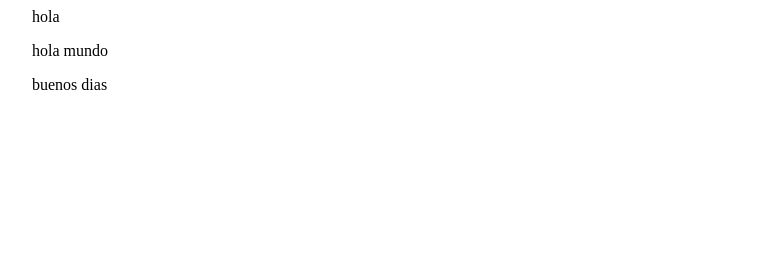
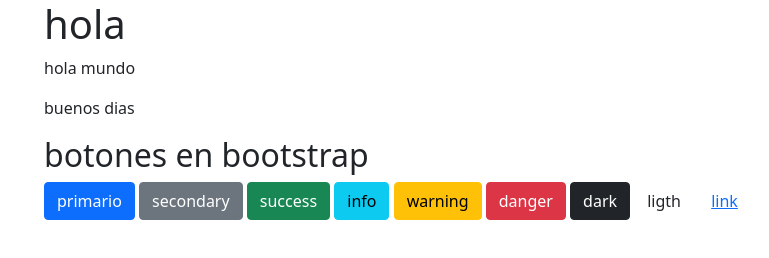
Before and after one commit to JGabriel06/Proyecto, a plain HTML site: page index.html in a window 1280 px wide. Shown: the whole page, without its empty margins (38-807 px from the left). Drawn offline with Linux system fonts and the light colour scheme.

Commit message:
pagina principal

```diff
--- a/index.html
+++ b/index.html
@@ -4,13 +4,25 @@
     <meta charset="UTF-8">
     <meta name="viewport" content="width=device-width, initial-scale=1.0">
     <title>Gabriel</title>
-    <link rel="stylesheet" href="css/bootstrap-grid.min.css">
+    <link rel="stylesheet" href="css/bootstrap.min.css">
 </head>
 <body>
     <div class="container">
-        <hi> hola</hi>
+        <h1> hola</h1>
         <p>hola mundo</p>
         <p>buenos dias</p>
+    </div>
+    <div class="container">
+        <h2>botones en bootstrap</h2>
+        <button type="button" class="btn btn-primary">primario</button>
+        <button type="button" class="btn btn-secondary">secondary</button>
+        <button type="button" class="btn btn-success">success</button>
+        <button type="button" class="btn btn-info">info</button>
+        <button type="button" class="btn btn-warning">warning</button>
+        <button type="button" class="btn btn-danger">danger</button>
+        <button type="button" class="btn btn-dark">dark</button>
+        <button type="button" class="btn btn-ligth">ligth</button>
+        <button type="button" class="btn btn-link">link</button>
     </div>
 
 </body>
```
